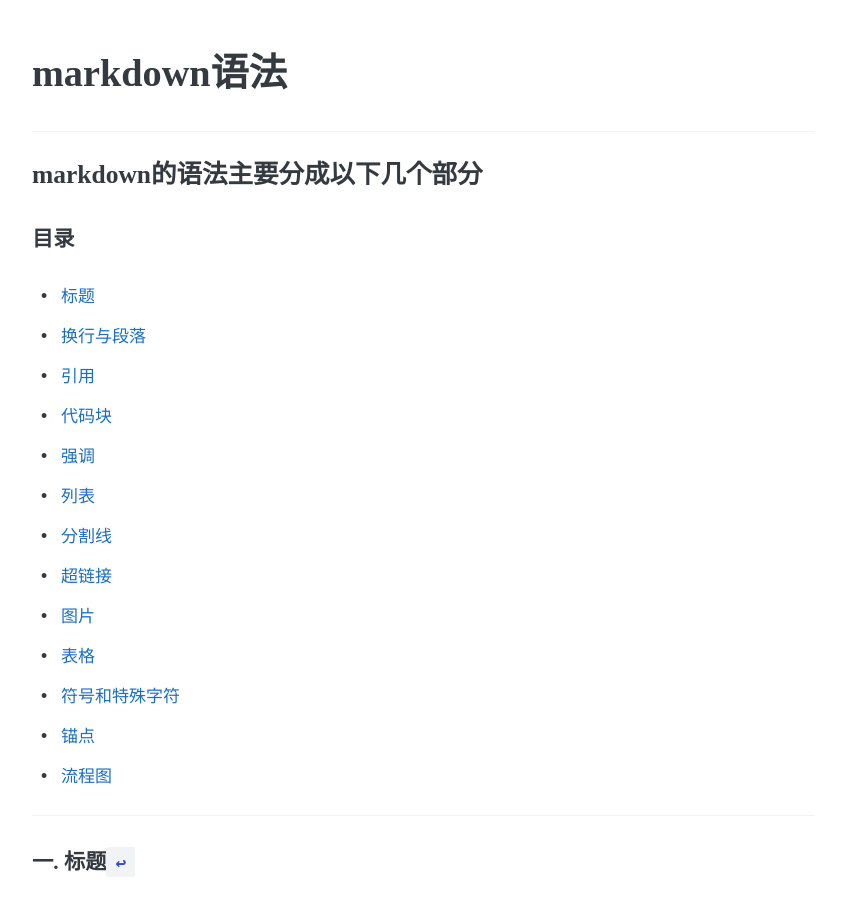
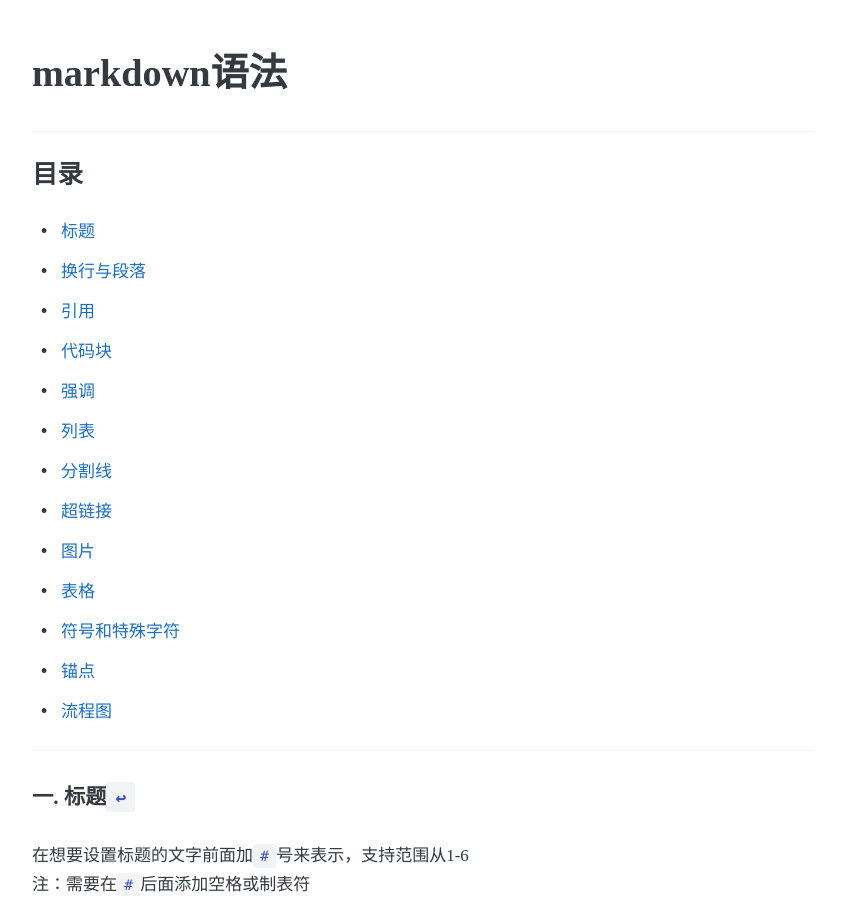
Before and after one commit to perfiffer/perfiffer.github.io, a Jekyll site: the page built from _posts/2019-04-16-markdown语法.md, in a window 1280 px wide and 900 px high. Shown: the whole window, without its empty margins (217-1062 px from the left). Built offline with Jekyll 4.4.1, drawn with Linux system fonts in a browser that asks for light colours; some web fonts are replaced; comment, search, counter and statistics services are not loaded.

Commit message:
update blog

```diff
--- a/_posts/2019-04-16-markdown语法.md
+++ b/_posts/2019-04-16-markdown语法.md
@@ -5,8 +5,7 @@ tags:
  - markdown
 comments: true
 ---
-### markdown的语法主要分成以下几个部分
-#### 目录
+### 目录
 * [标题](#一-标题)
 * [换行与段落](#二-换行与段落)
 * [引用](#三-引用)
```
